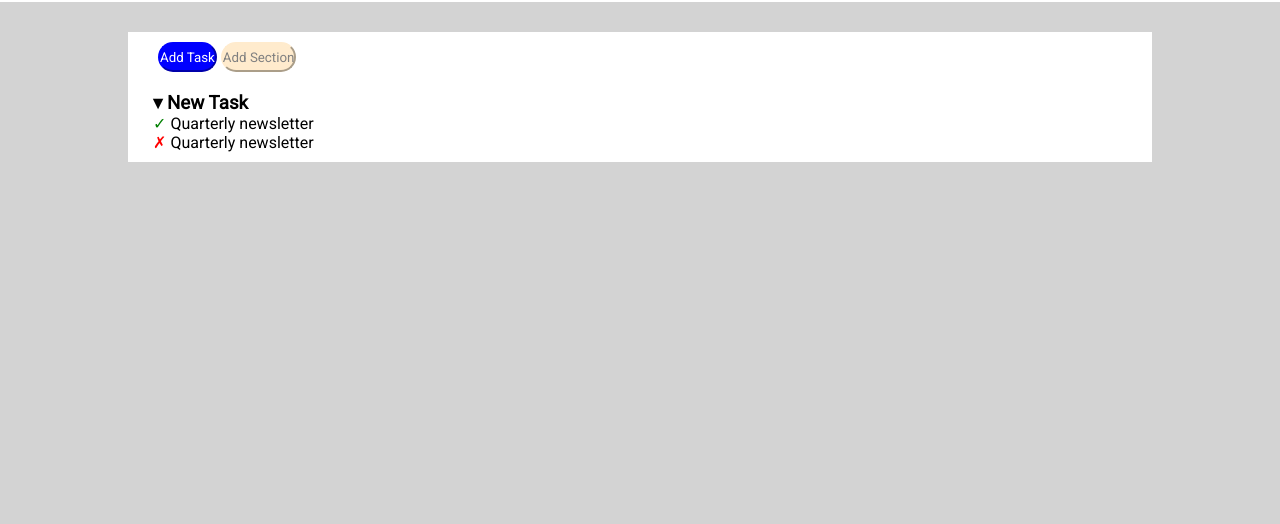
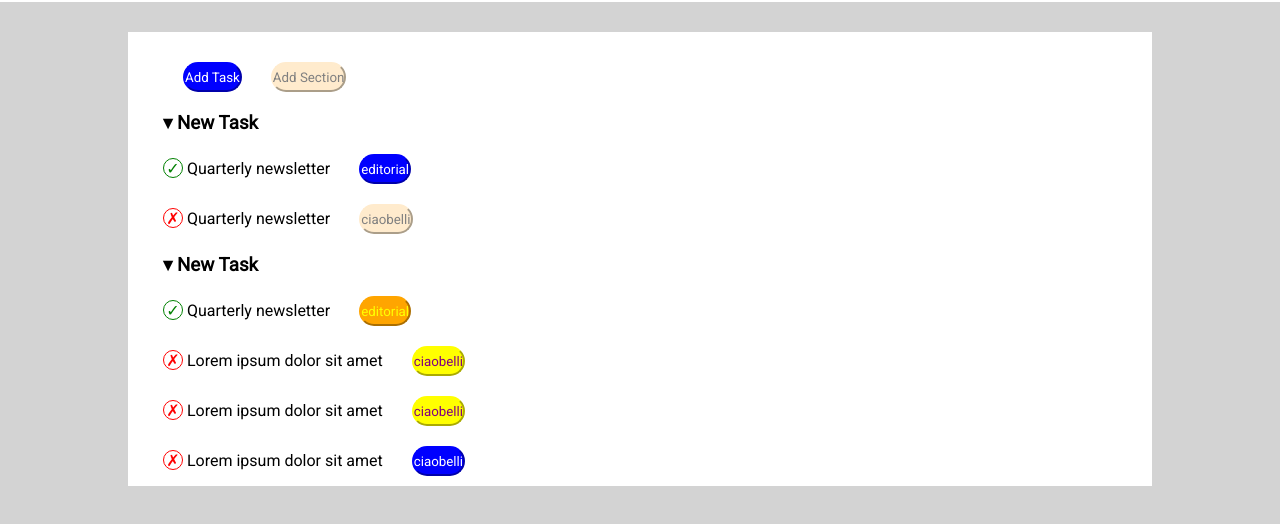
Before and after one commit to MatteoGiuntella/html-css-toboolist, a plain HTML site: page index.html in a window 1280 px wide. Shown: the part 58-582 px from the top of the page. Drawn offline with Linux system fonts and the light colour scheme.

Commit message:
fine seconda lista

```diff
--- a/css/style.css
+++ b/css/style.css
@@ -46,23 +46,44 @@ body{
     border-color: blanchedalmond;
     color: gray;
 }
+.buttonorange{
+    background-color: orange;
+    border-color:orange;
+    color: yellow;
+}
+.buttongiallo{
+    background-color:yellow;
+    border-color: yellow;
+    color: purple;
+}
 button{
     border-radius: 20px;
     height: 30px;
     width: auto;
+    margin-left: 25px;
+    margin-top: 20px;
 }
 .lista{
     margin-top: 20px;
-    margin-left: 15px;
+    margin-left: 25px;
 }
 li, ol{
     list-style: none;
 }
-.green{
+#green{
     border-color: green;
     color: green;
 }
-.red{
+#red{
     border-color: red;
     color: red;
 }
+.V, .X{
+    border-radius: 50%;
+    border: 1px solid ;
+    display: inline-block;
+    width: 20px;
+    height: 20px;
+    text-align: center;
+    line-height: 20px;
+}
--- a/index.html
+++ b/index.html
@@ -38,17 +38,51 @@
                     <h3>&dtrif; New Task</h3>
                      <ol>
                         <li>
-                            <span class="V green">
+                            <span class="V" id="green">
                                 &check;
                             </span>
-                            Quarterly newsletter
+                            Quarterly newsletter <button class="buttonblu">editorial</button>
                         </li>
                         <li>
-                            <span class="X red">
+                            <span class="X" id="red">
                                 &cross;
                             </span>
-                            Quarterly newsletter
+                            Quarterly newsletter <button class="buttongray">ciaobelli</button>
                         </li>
+                     </ol>
+                   </div>
+                </div>
+             </section>
+             <!-- fine lista -->
+             <!-- seconda lista -->
+             <section>
+                <div class="lista">
+                   <div class="New">
+                    <h3>&dtrif; New Task</h3>
+                     <ol>
+                        <li>
+                            <span class="V" id="green">
+                                &check;
+                            </span>
+                            Quarterly newsletter <button class="buttonorange">editorial</button>
+                        </li>
+                        <li>
+                            <span class="X" id="red">
+                                &cross;
+                            </span>
+                            Lorem ipsum dolor sit amet <button class="buttongiallo">ciaobelli</button>
+                        </li>
+                        <li>
+                            <span class="X" id="red">
+                                &cross;
+                            </span>
+                            Lorem ipsum dolor sit amet <button class="buttongiallo">ciaobelli</button>
+                        </li>
+                        <li>
+                            <span class="X" id="red">
+                                &cross;
+                            </span>
+                            Lorem ipsum dolor sit amet <button class="buttonblu">ciaobelli</button>
                      </ol>
                    </div>
                 </div>
```
